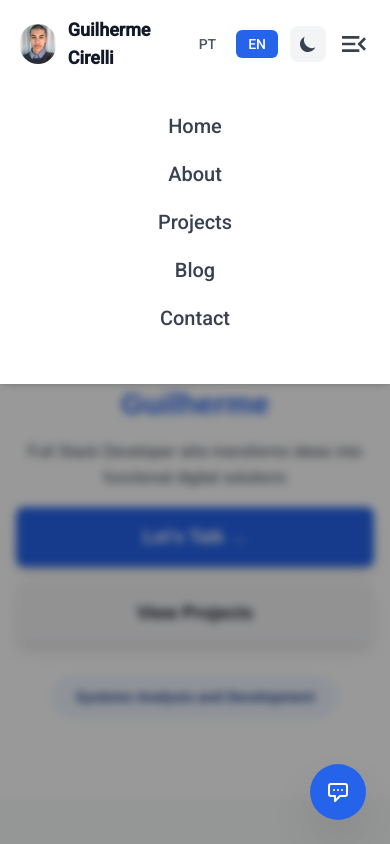
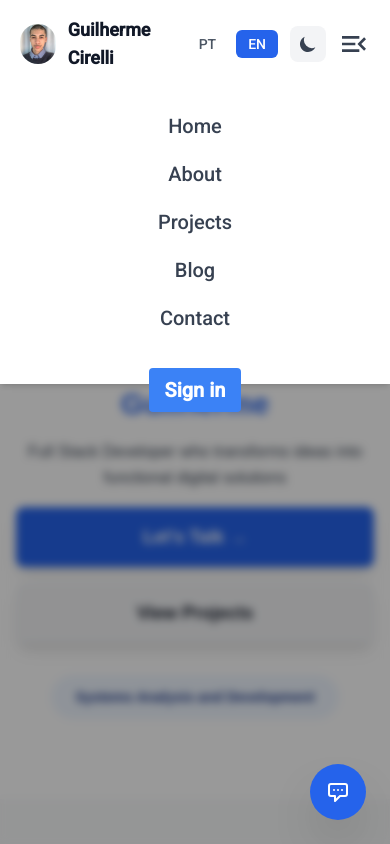
Before and after one commit to guicirelli/landing-page-cirelli, a Next.js app: page / in a window 390 px wide. Both pictures are taken after a click on the button 350 px from the left and 32 px from the top of the page. Shown: the top 844 px of the page. Built offline with nearby package versions, Linux system fonts and the light colour scheme; no server answers.

Commit message:
feat: Adicionar botÃ£o de login e exibiÃ§Ã£o de usuÃ¡rio logado no menu mobile com traduÃ§Ãµes

```diff
--- a/public/locales/en/common.json
+++ b/public/locales/en/common.json
@@ -236,7 +236,8 @@
   },
   "auth": {
     "signIn": "Sign in",
-    "signOut": "Sign out"
+    "signOut": "Sign out",
+    "loggedIn": "Logged in"
   },
   "download": {
     "resume": "Download Resume"
--- a/public/locales/pt/common.json
+++ b/public/locales/pt/common.json
@@ -236,7 +236,8 @@
   },
   "auth": {
     "signIn": "Entrar",
-    "signOut": "Sair"
+    "signOut": "Sair",
+    "loggedIn": "Conectado"
   },
   "download": {
     "resume": "Baixar Currículo"
--- a/src/components/commons/Header/Menu.tsx
+++ b/src/components/commons/Header/Menu.tsx
@@ -4,6 +4,16 @@ import { LanguageSwitcher } from '@/components/commons/LanguageSwitcher';
 import { useLanguage } from '@/contexts/LanguageContext';
 import Image from 'next/image';
 import Link from 'next/link';
+import dynamic from 'next/dynamic';
+import { CustomSignInButton } from "@/components/commons/clerk/SignInButton";
+import { CustomSignOutButton } from "@/components/commons/clerk/SignOutButton";
+import { UserButton } from "@clerk/nextjs";
+
+// Importar SignedIn e SignedOut dinamicamente
+// @ts-expect-error
+const SignedIn = dynamic(() => import("@clerk/nextjs").then((mod) => mod.SignedIn), { ssr: false });
+// @ts-expect-error
+const SignedOut = dynamic(() => import("@clerk/nextjs").then((mod) => mod.SignedOut), { ssr: false });
 
 interface MenuProps {
   isVisible: boolean;
@@ -81,6 +91,25 @@ export const Menu = ({ isVisible, onClose }: MenuProps) => {
           >
             {t('navigation.contact')}
           </Link>
+
+          {/* Botões de Login */}
+          {process.env.NEXT_PUBLIC_CLERK_PUBLISHABLE_KEY && (
+            <div className="mt-4 flex flex-col gap-3 items-center w-full">
+              <SignedIn>
+                <div className="flex items-center gap-3">
+                  <UserButton />
+                  <span className="text-sm text-gray-600 dark:text-gray-300">
+                    {t('auth.loggedIn') || 'Logged in'}
+                  </span>
+                </div>
+                <CustomSignOutButton />
+              </SignedIn>
+
+              <SignedOut>
+                <CustomSignInButton />
+              </SignedOut>
+            </div>
+          )}
         </nav>
       </div>
     </div>
```
